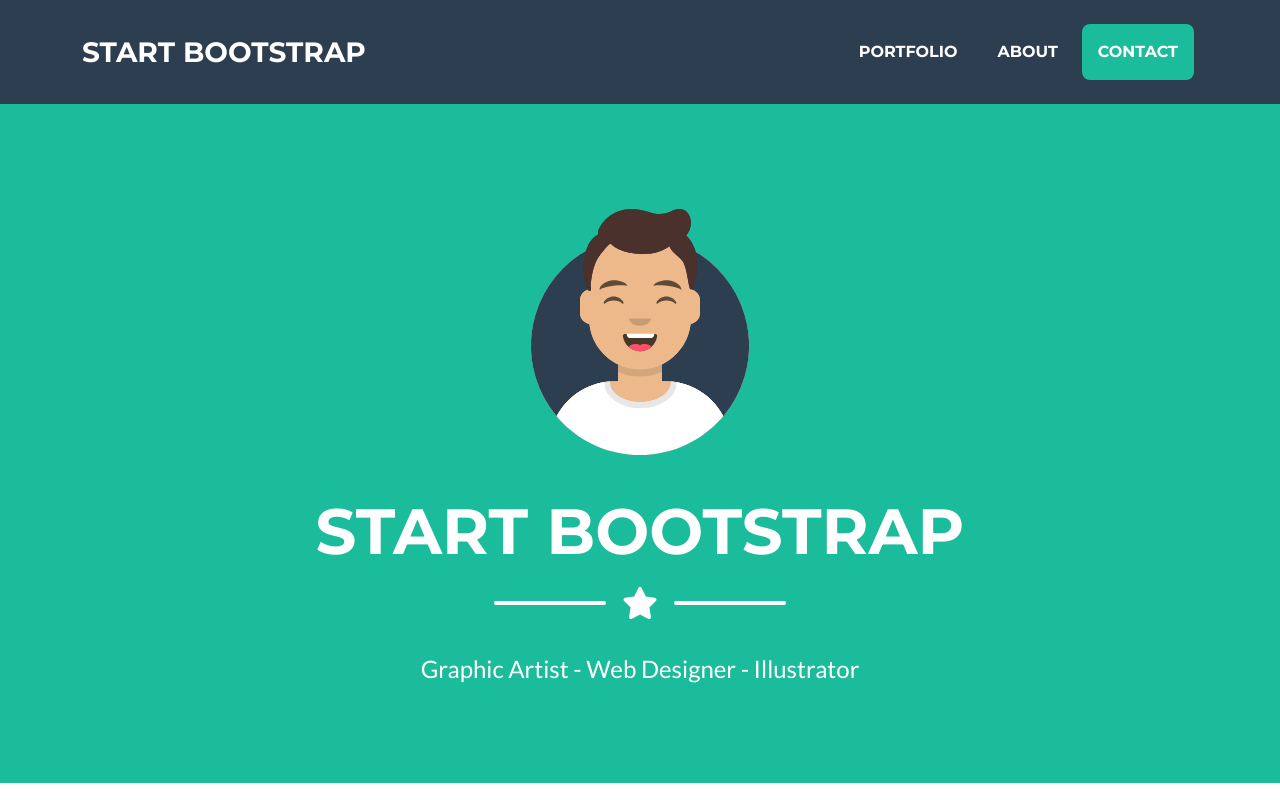
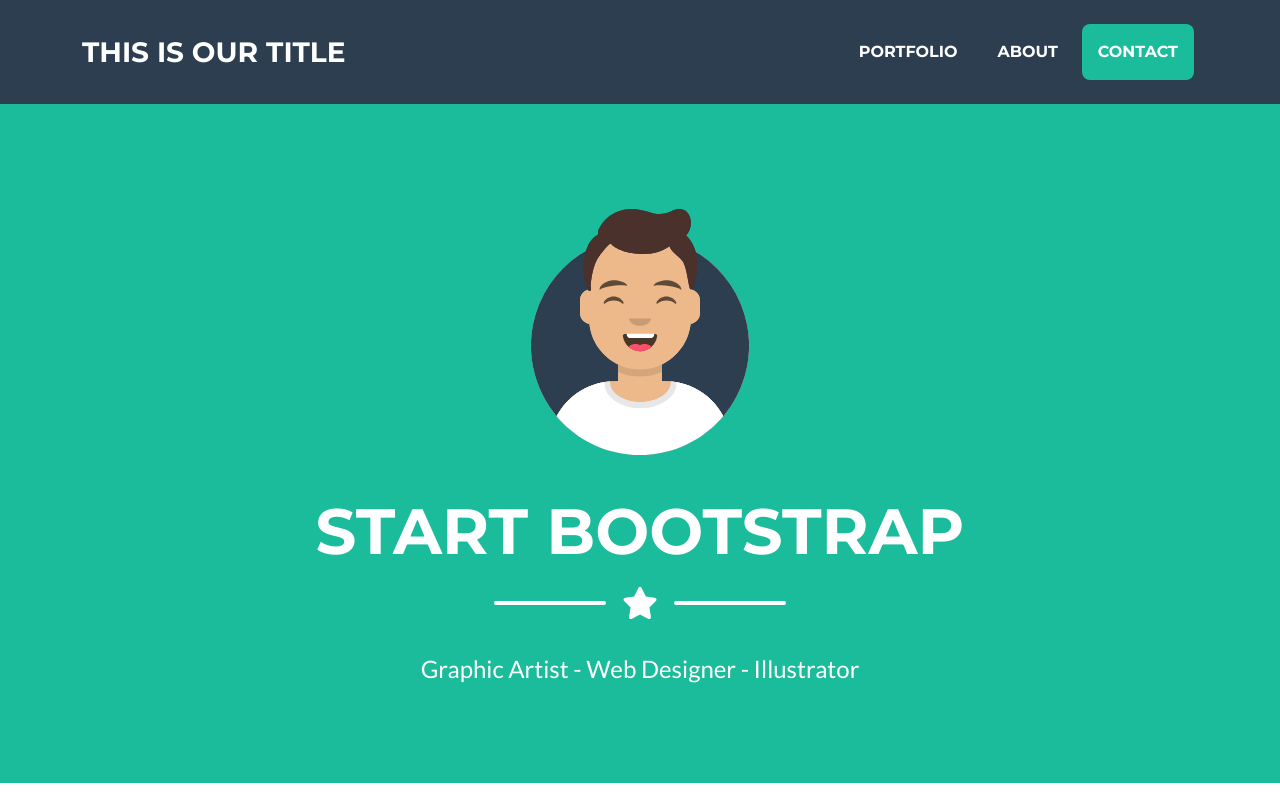
Before and after one commit to Sandy-Burnley/ISS210Template, a plain HTML site: page index.html in a window 1280 px wide. Shown: the top 800 px of the page. Drawn offline with nearby package versions, Linux system fonts and the light colour scheme.

Commit message:
changed title

```diff
--- a/index.html
+++ b/index.html
@@ -5,7 +5,7 @@
         <meta name="viewport" content="width=device-width, initial-scale=1, shrink-to-fit=no" />
         <meta name="description" content="" />
         <meta name="author" content="" />
-        <title>This is where you will put the title of your website</title>
+        <title>ISS 210-0.. Team #</title>
         <!-- Favicon-->
         <link rel="icon" type="image/x-icon" href="assets/favicon.ico" />
         <!-- Font Awesome icons (free version)-->
@@ -20,7 +20,7 @@
         <!-- Navigation-->
         <nav class="navbar navbar-expand-lg bg-secondary text-uppercase fixed-top" id="mainNav">
             <div class="container">
-                <a class="navbar-brand" href="#page-top">Start Bootstrap</a>
+                <a class="navbar-brand" href="#page-top">This is our title</a>
                 <button class="navbar-toggler text-uppercase font-weight-bold bg-primary text-white rounded" type="button" data-bs-toggle="collapse" data-bs-target="#navbarResponsive" aria-controls="navbarResponsive" aria-expanded="false" aria-label="Toggle navigation">
                     Menu
                     <i class="fas fa-bars"></i>
```
